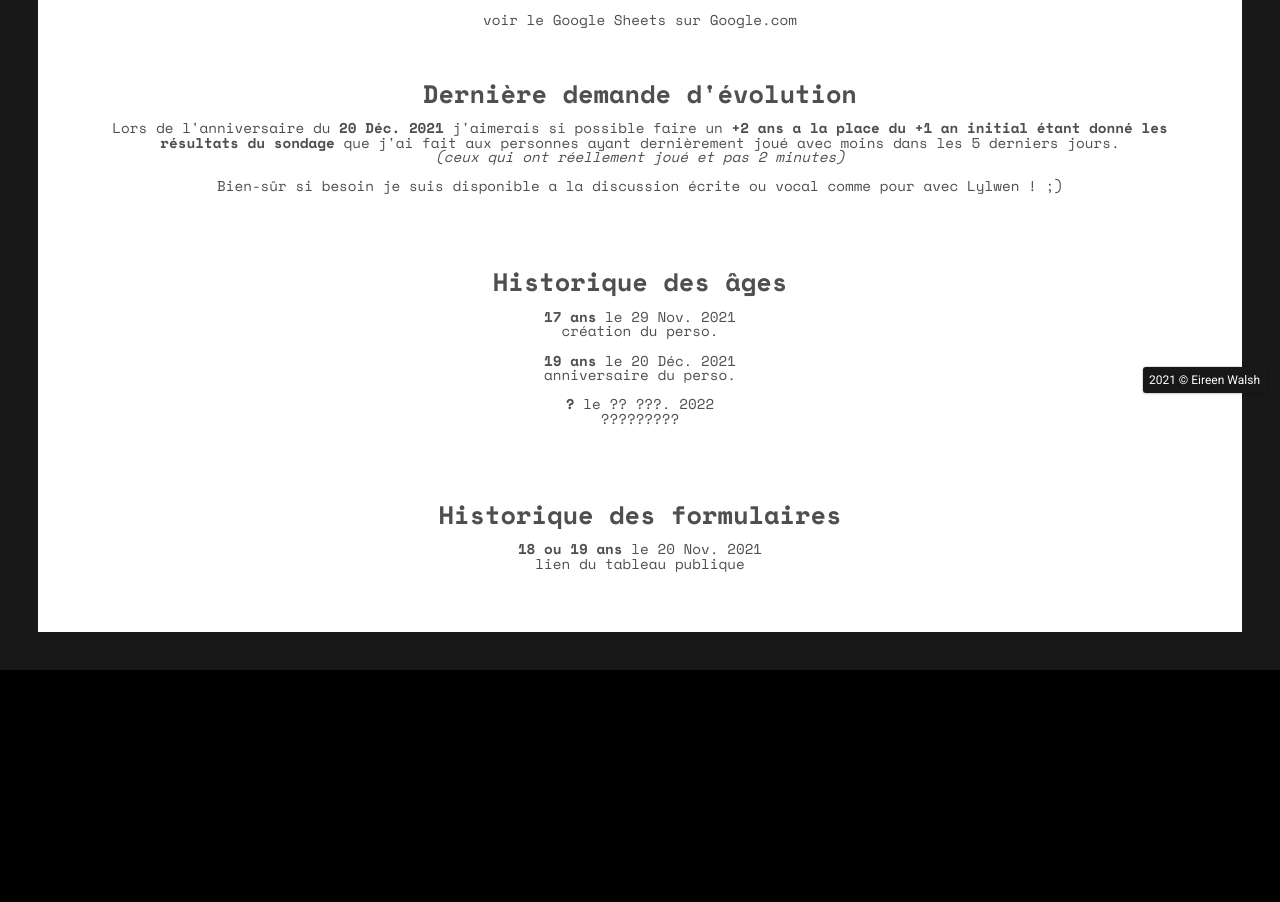
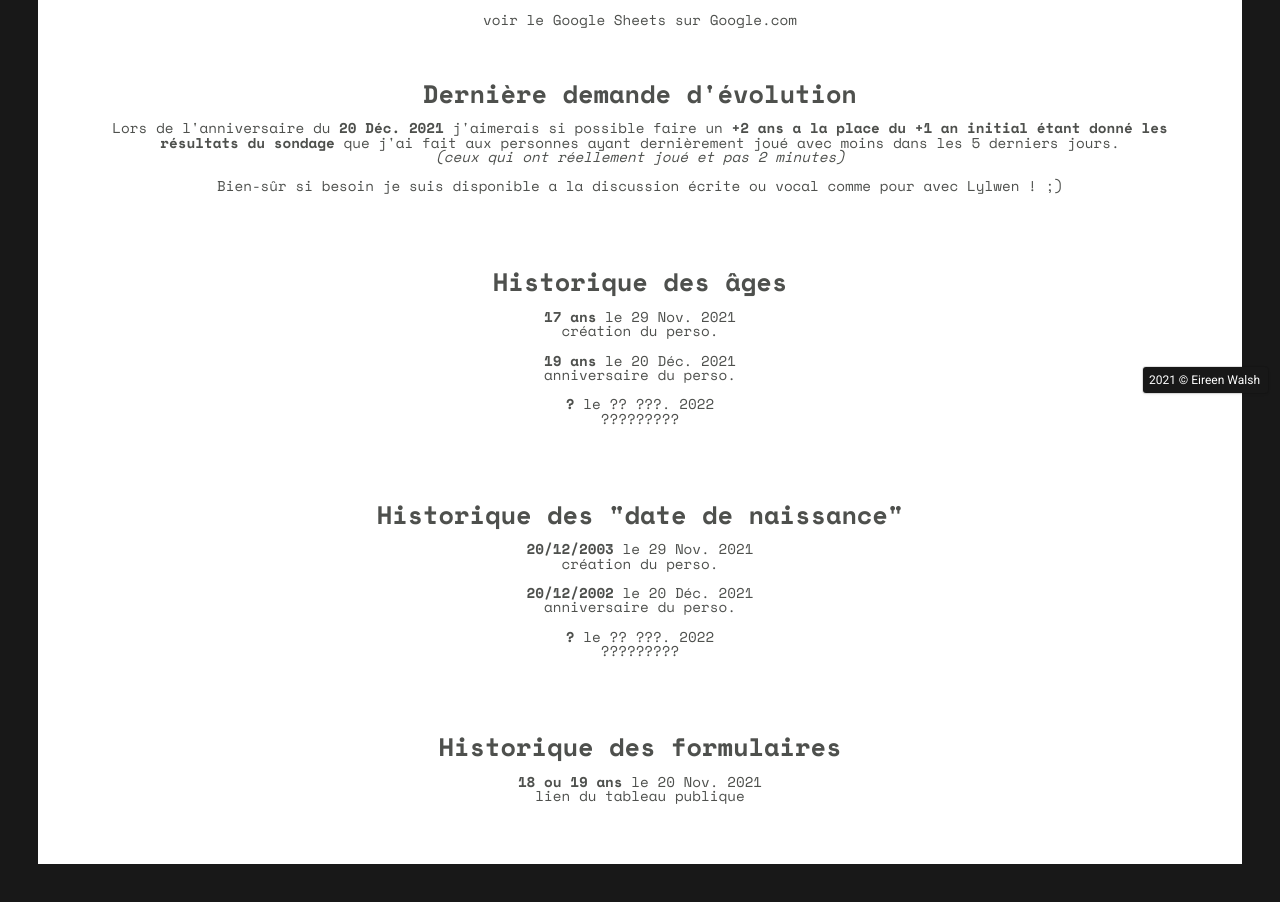
Before and after one commit to ARCHIV3D/sanctuary.01, a Jekyll site: the page built from hrp.age.html, in a window 1280 px wide. Shown: the part 495-1397 px from the top of the page. Built offline with Jekyll 4.4.1, drawn with Linux system fonts in a browser that asks for light colours; before the commit the page ends 1165 px from its top, so only the background shows below that.

Commit message:
Update hrp.age.html

```diff
--- a/hrp.age.html
+++ b/hrp.age.html
@@ -31,9 +31,17 @@ bodyclass: has-animations
 
 <!-- History -->
 <section class="pt2 pb2 align--center" id="history">
-    <a href="#history" style="text-decoration: none !important; color: #4e504d;"><h3 class="mb1" >Historique des âges</h3></a>
+    <a href="#history" style="text-decoration: none !important; color: #4e504d;"><h3 class="mb1">Historique des âges</h3></a>
     <p class="small mt1"><b>17 ans</b> le 29 Nov. 2021 <br> création du perso.</p>
     <p class="small mt1"><b>19 ans</b> le 20 Déc. 2021 <br> anniversaire du perso.</p>
+    <p class="small mt1"><b>?</b> le ?? ???. 2022 <br> ?????????</p>
+</section>
+
+<!-- History Birthday -->
+<section class="pt2 pb2 align--center" id="historyBirthday">
+    <a href="#historyBirthday" style="text-decoration: none !important; color: #4e504d;"><h3 class="mb1">Historique des "date de naissance"</h3></a>
+    <p class="small mt1"><b>20/12/2003</b> le 29 Nov. 2021 <br> création du perso.</p>
+    <p class="small mt1"><b>20/12/2002</b> le 20 Déc. 2021 <br> anniversaire du perso.</p>
     <p class="small mt1"><b>?</b> le ?? ???. 2022 <br> ?????????</p>
 </section>
 
```
